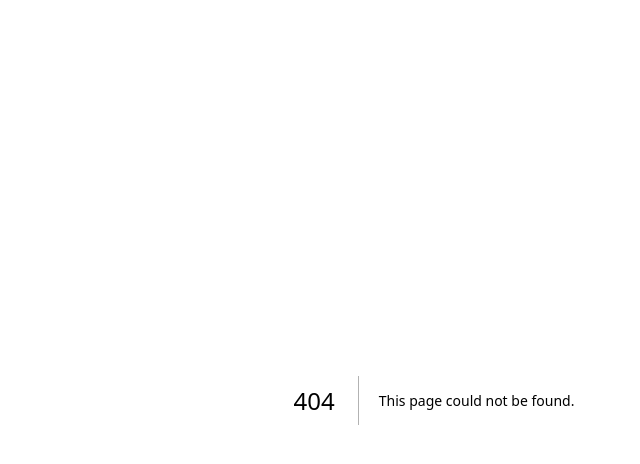
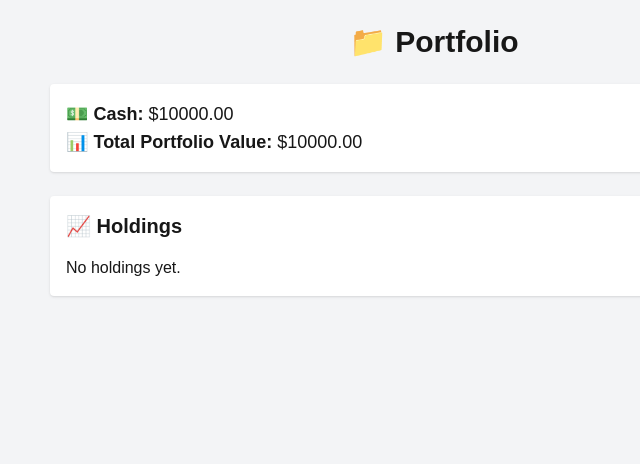
Before and after one commit to 01-nicholas-otieno/vspt, a Next.js app: page /portfolio in a window 1280 px wide. Before the commit this address had no page. Shown: the top 464 px of the page, without its empty margins (206-846 px from the left). Built offline with nearby package versions, Linux system fonts and the light colour scheme.

Commit message:
Portfolio Page

```diff
--- a/src/app/page.tsx
+++ b/src/app/page.tsx
@@ -3,6 +3,7 @@ import { useState, useEffect } from "react";
 import { TrendingUp, Search, BarChart3, DollarSign, Activity, Sparkles } from "lucide-react";
 import SearchBar from "@/components/SearchBar";
 import StockQuote from "@/components/StockQuote";
+import Link from "next/link";
 
 
 export default function Home() {
@@ -58,6 +59,11 @@ export default function Home() {
               Experience the future of trading with real-time data, stunning visuals,
               and cutting-edge technology at your fingertips.
             </p>
+            <p className="text-center mb-6">
+              <Link href="/portfolio" className="text-blue-600 underline">
+                View Portfolio
+              </Link>
+            </p>
           </div>
 
           {/* Search Section */}
--- /dev/null
+++ b/src/app/portfolio/page.tsx
@@ -0,0 +1,81 @@
+'use client';
+
+import { usePortfolio } from '@/context/PortfolioContext';
+import { useEffect, useState } from 'react';
+
+async function fetchQuote(symbol: string): Promise<number> {
+  const res = await fetch(`https://finnhub.io/api/v1/quote?symbol=${symbol}&token=${process.env.NEXT_PUBLIC_FINNHUB_API_KEY}`);
+  const data = await res.json();
+  return data.c || 0;
+}
+
+export default function PortfolioPage() {
+  const { holdings, cash } = usePortfolio();
+  const [prices, setPrices] = useState<Record<string, number>>({});
+
+  useEffect(() => {
+    const fetchPrices = async () => {
+      const newPrices: Record<string, number> = {};
+      await Promise.all(
+        holdings.map(async (h) => {
+          const price = await fetchQuote(h.symbol);
+          newPrices[h.symbol] = price;
+        })
+      );
+      setPrices(newPrices);
+    };
+
+    if (holdings.length > 0) fetchPrices();
+  }, [holdings]);
+
+  const totalStocksValue = holdings.reduce((total, h) => {
+    const currentPrice = prices[h.symbol] || 0;
+    return total + h.quantity * currentPrice;
+  }, 0);
+
+  const totalValue = totalStocksValue + cash;
+
+  return (
+    <main className="min-h-screen bg-gray-100 p-6">
+      <h1 className="text-3xl font-bold text-center mb-6">📁 Portfolio</h1>
+
+      <div className="max-w-3xl mx-auto bg-white rounded p-4 shadow mb-6">
+        <p className="text-lg">💵 <strong>Cash:</strong> ${cash.toFixed(2)}</p>
+        <p className="text-lg">📊 <strong>Total Portfolio Value:</strong> ${totalValue.toFixed(2)}</p>
+      </div>
+
+      <div className="max-w-3xl mx-auto bg-white rounded p-4 shadow">
+        <h2 className="text-xl font-semibold mb-4">📈 Holdings</h2>
+        {holdings.length === 0 ? (
+          <p>No holdings yet.</p>
+        ) : (
+          <table className="w-full text-left border">
+            <thead>
+              <tr className="border-b">
+                <th className="p-2">Symbol</th>
+                <th className="p-2">Quantity</th>
+                <th className="p-2">Avg Price</th>
+                <th className="p-2">Current Price</th>
+                <th className="p-2">Total Value</th>
+              </tr>
+            </thead>
+            <tbody>
+              {holdings.map((h) => {
+                const currentPrice = prices[h.symbol] || 0;
+                return (
+                  <tr key={h.symbol} className="border-b">
+                    <td className="p-2 font-bold">{h.symbol}</td>
+                    <td className="p-2">{h.quantity}</td>
+                    <td className="p-2">${h.avgPrice.toFixed(2)}</td>
+                    <td className="p-2">${currentPrice.toFixed(2)}</td>
+                    <td className="p-2">${(h.quantity * currentPrice).toFixed(2)}</td>
+                  </tr>
+                );
+              })}
+            </tbody>
+          </table>
+        )}
+      </div>
+    </main>
+  );
+}
```
